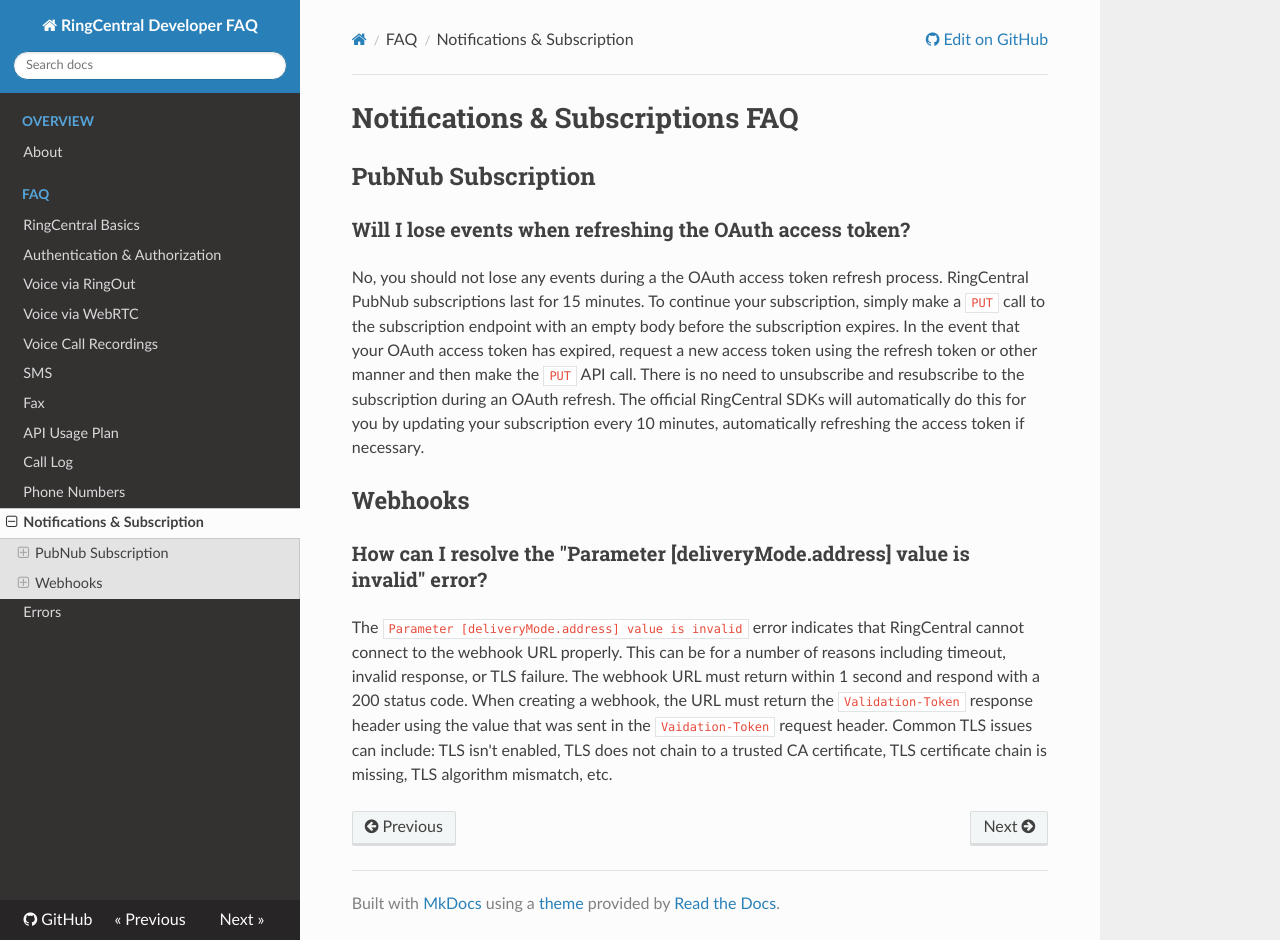
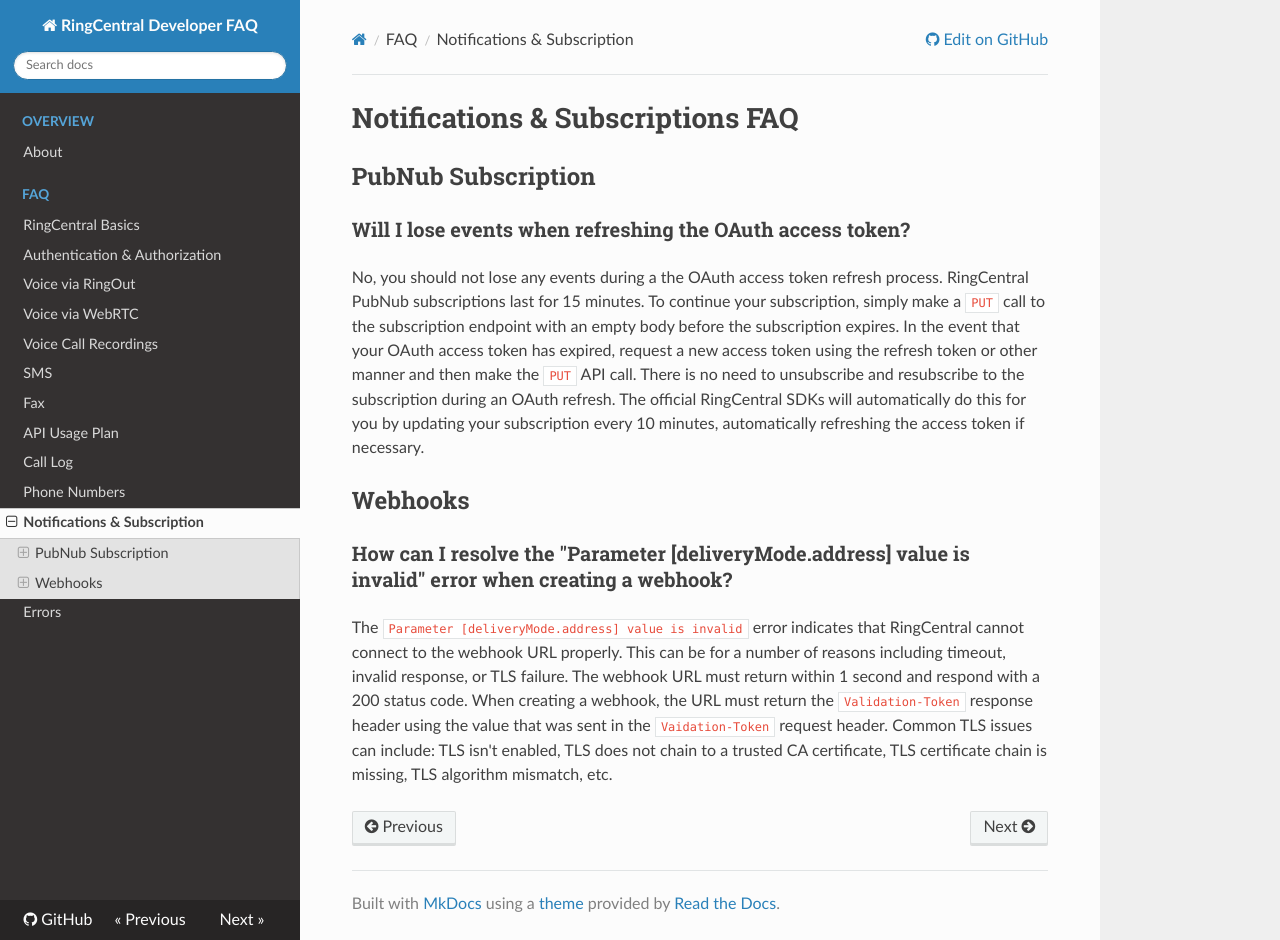
Before and after one commit to ringcentral/ringcentral-faq, an MkDocs documentation site: the page built from docs/notifications_subscriptions.md, in a window 1280 px wide and 940 px high. Built offline with MkDocs 1.6.1, drawn with Linux system fonts in a browser that asks for light colours; nearby versions of some CDN libraries; old or Windows-style settings are respelled for this version of MkDocs.

Commit message:
update webhook Q&A

```diff
--- a/docs/notifications_subscriptions.md
+++ b/docs/notifications_subscriptions.md
@@ -8,6 +8,6 @@
 
 ## Webhooks
 
-### How can I resolve the "Parameter [deliveryMode.address] value is invalid" error?
+### How can I resolve the "Parameter [deliveryMode.address] value is invalid" error when creating a webhook?
 
 The `Parameter [deliveryMode.address] value is invalid` error indicates that RingCentral cannot connect to the webhook URL properly. This can be for a number of reasons including timeout, invalid response, or TLS failure. The webhook URL must return within 1 second and respond with a 200 status code. When creating a webhook, the URL must return the `Validation-Token` response header using the value that was sent in the `Vaidation-Token` request header. Common TLS issues can include: TLS isn't enabled, TLS does not chain to a trusted CA certificate, TLS certificate chain is missing, TLS algorithm mismatch, etc.
```
